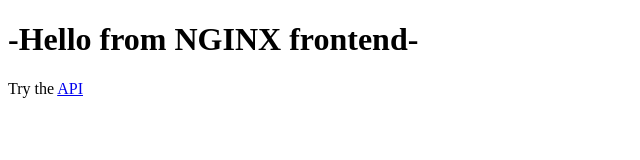
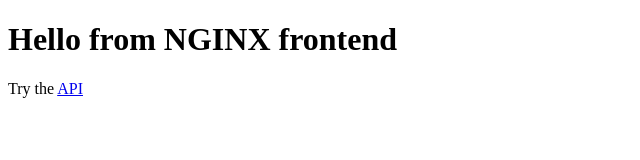
Before and after one commit to Allower9/project-root, a plain HTML site: page nginx/index.html in a window 1280 px wide. Shown: the whole page, without its empty margins (0-640 px from the left). Drawn offline with Linux system fonts and the light colour scheme.

Commit message:
2_test_new_workflow

```diff
--- a/nginx/index.html
+++ b/nginx/index.html
@@ -1,10 +1,10 @@
 <!DOCTYPE html>
 <html>
 <head>
-    <title>-My App-</title>
+    <title>My App</title>
 </head>
 <body>
-    <h1>-Hello from NGINX frontend-</h1>
+    <h1>Hello from NGINX frontend</h1>
     <p>Try the <a href="/api/">API</a></p>
 </body>
 </html>
```
